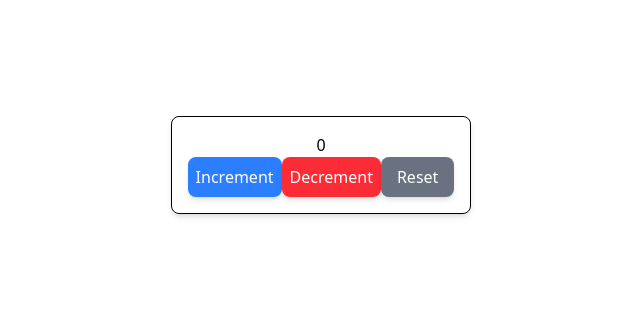
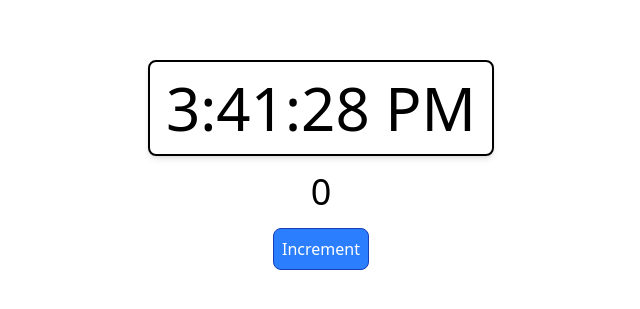
Before and after one commit to pago1599/Esercizi-React, a React (Vite) app: page / in a window 1280 px wide. Shown: the part 235-544 px from the top of the page, without its empty margins (319-959 px from the left). Built offline with nearby package versions, Linux system fonts and the light colour scheme.

Commit message:
esercizio useEffect

```diff
--- a/index.html
+++ b/index.html
@@ -16,6 +16,6 @@
       "
       id="root"
     ></div>
-    <script type="module" src="/src/state/index.jsx"></script>
+    <script type="module" src="/src/useEffect/index.jsx"></script>
   </body>
 </html>
--- a/src/state/Counter.jsx
+++ b/src/state/Counter.jsx
@@ -2,14 +2,14 @@ import React, { useState } from "react";
 import { CounterDisplay } from "./CounterDisplay";
 
 function Counter({ initialValue, incrementAmount }) {
-  const [counter, setCounter] = useState(0);
+  const [counter, setCounter] = useState(initialValue);
 
   const handleIncrement = () => {
-    setCounter((count) => count + incrementAmount);
+    setCounter((prevCount) => prevCount + incrementAmount);
   };
 
   const handleDecrement = () => {
-    setCounter((count) => count - incrementAmount);
+    setCounter((prevCount) => prevCount - incrementAmount);
   };
 
   const handleReset = () => {
--- /dev/null
+++ b/src/useEffect/App.jsx
@@ -0,0 +1,12 @@
+import React from "react";
+import Counter from "./Counter";
+
+function App() {
+  return (
+    <div>
+      <Counter initialValue={0} incrementAmount={1} />
+    </div>
+  );
+}
+
+export default App;
--- /dev/null
+++ b/src/useEffect/Clock.jsx
@@ -0,0 +1,19 @@
+import React from "react";
+import { useState, useEffect } from "react";
+
+export function Clock() {
+  const currentTime = setInterval(() => {
+    setTime(new Date().toLocaleTimeString());
+  }, 1000);
+  const [time, setTime] = useState(currentTime);
+
+  useEffect(() => {
+    currentTime;
+  }, []);
+
+  return (
+    <div>
+      <h2 className="text-6xl border-2 p-4 rounded-lg shadow-md">{time}</h2>
+    </div>
+  );
+}
--- /dev/null
+++ b/src/useEffect/Counter.jsx
@@ -0,0 +1,31 @@
+import React from "react";
+import { useEffect } from "react";
+import { useState } from "react";
+import { Clock } from "./Clock";
+
+function Counter({ initialValue, incrementAmount }) {
+  const [counter, setCounter] = useState(initialValue);
+
+  const handleIncrement = () => {
+    setCounter((prevCount) => prevCount + incrementAmount);
+  };
+
+  useEffect(() => {
+    console.log(`The counter is ${counter}`);
+  }, [counter]);
+
+  return (
+    <div className="flex flex-col justify-center items-center">
+      <Clock />
+      <h2 className="text-4xl p-4">{counter}</h2>
+      <button
+        onClick={handleIncrement}
+        className="bg-blue-500 text-white rounded-lg border-1 border-blue-800 p-2"
+      >
+        Increment
+      </button>
+    </div>
+  );
+}
+
+export default Counter;
--- /dev/null
+++ b/src/useEffect/index.jsx
@@ -0,0 +1,11 @@
+import React from "react";
+import { createRoot } from "react-dom/client";
+import "../style.css";
+import App from "./App";
+import { StrictMode } from "react";
+
+createRoot(document.getElementById("root")).render(
+  <StrictMode>
+    <App />
+  </StrictMode>
+);
```
Also changed, not shown: src/handling-events/README.md (added), src/new-react-app-2/README.md (added), src/useEffect/README.md (added).
